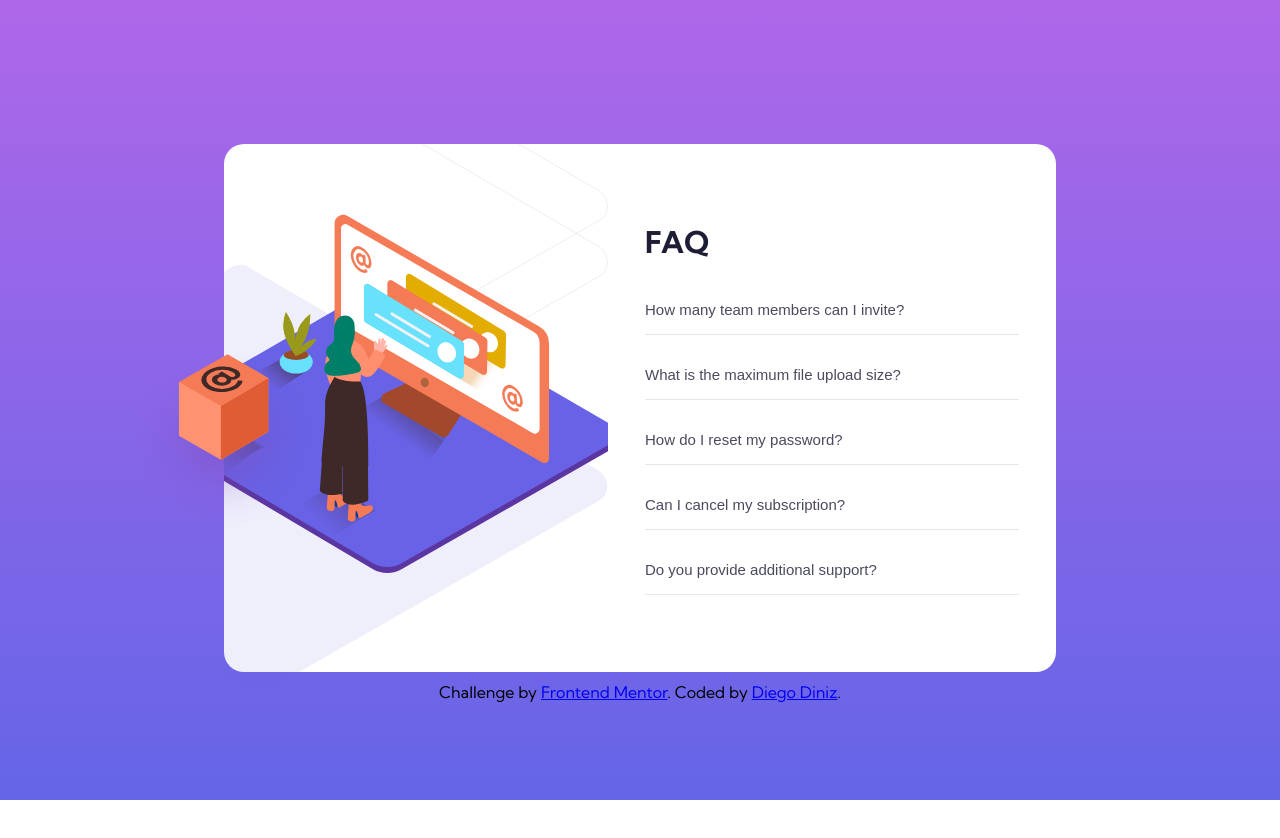
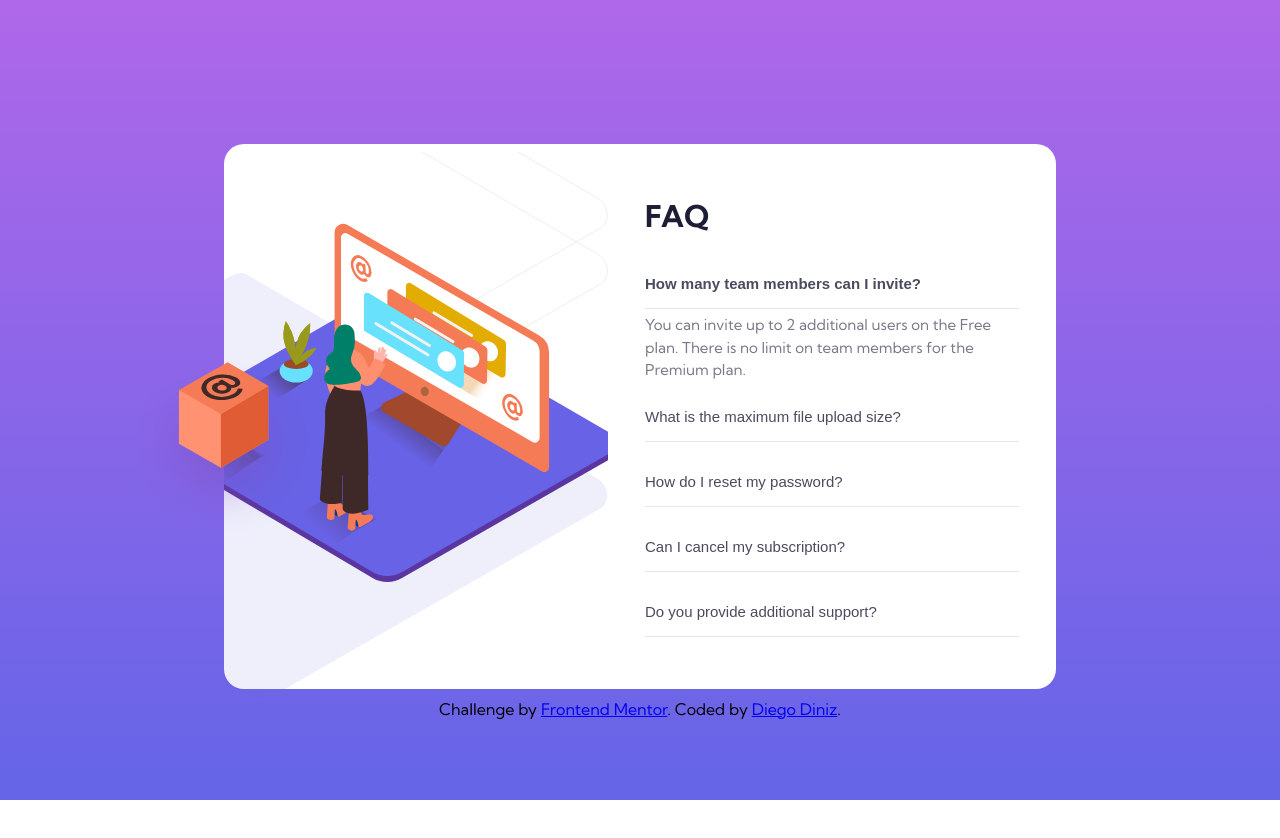
Before and after one commit to diegoadp/faq-accordion-card, a plain HTML site: page index.html in a window 1280 px wide. Both pictures are taken after a click on the button "How many team members can I invite?". Shown: the top 838 px of the page. Drawn offline with Linux system fonts and the light colour scheme.

Commit message:
Feat: Including scripts to move the accordion

```diff
--- a/index.html
+++ b/index.html
@@ -57,6 +57,7 @@
       Coded by <a href="https://github.com/DiegoADP">Diego Diniz</a>.
     </div>
   </footer>
+  <script src="js/app.js"></script>
 </body>
 
 </html>
--- /dev/null
+++ b/js/app.js
@@ -0,0 +1,8 @@
+let accordion = document.getElementsByClassName("accordion");
+
+for (let i = 0; i < accordion.length; i++) {
+    accordion[i].onclick = function () {
+        this.classList.toggle("active");
+        this.nextElementSibling.classList.toggle("show");
+    };
+}
```
